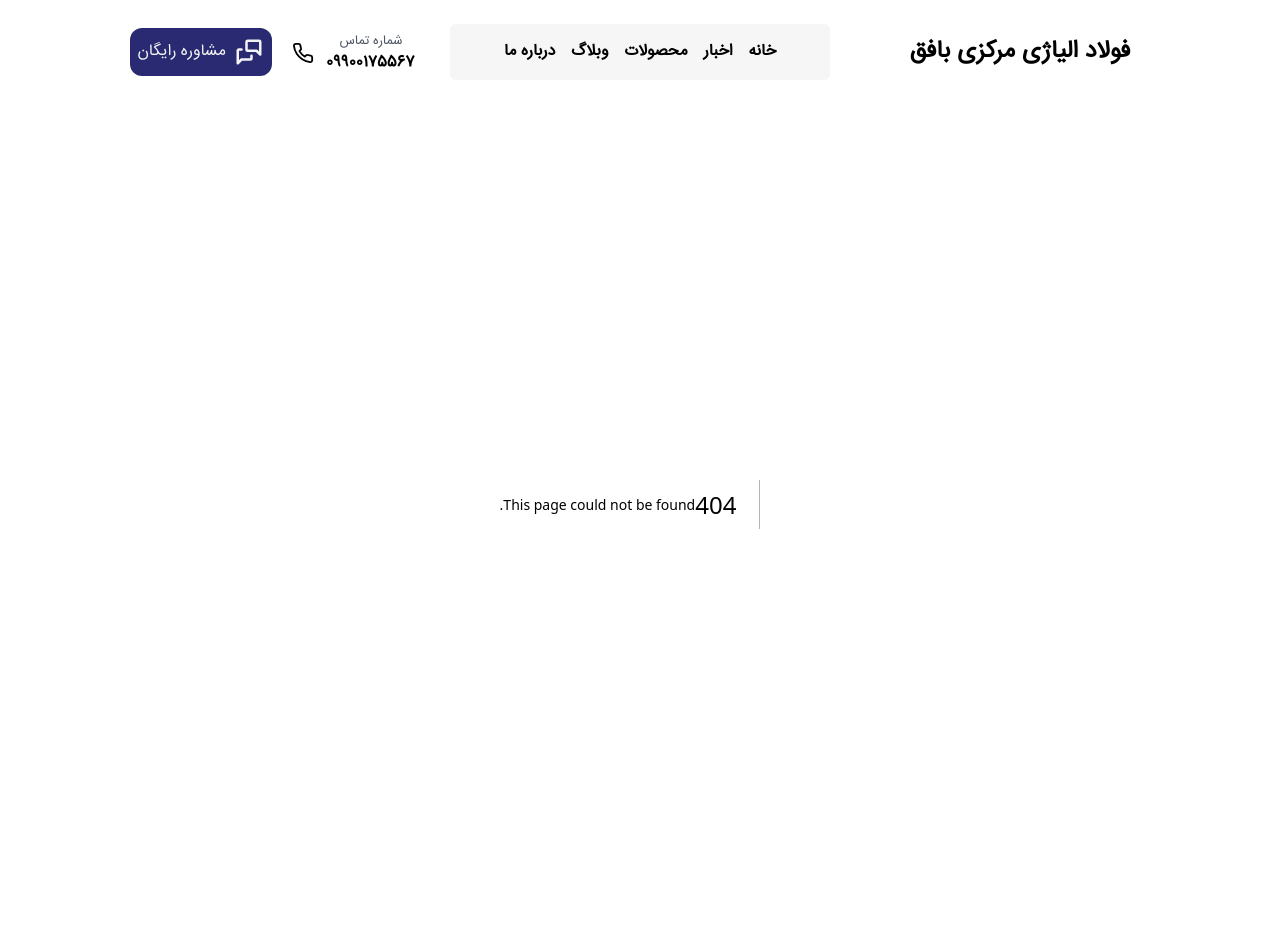
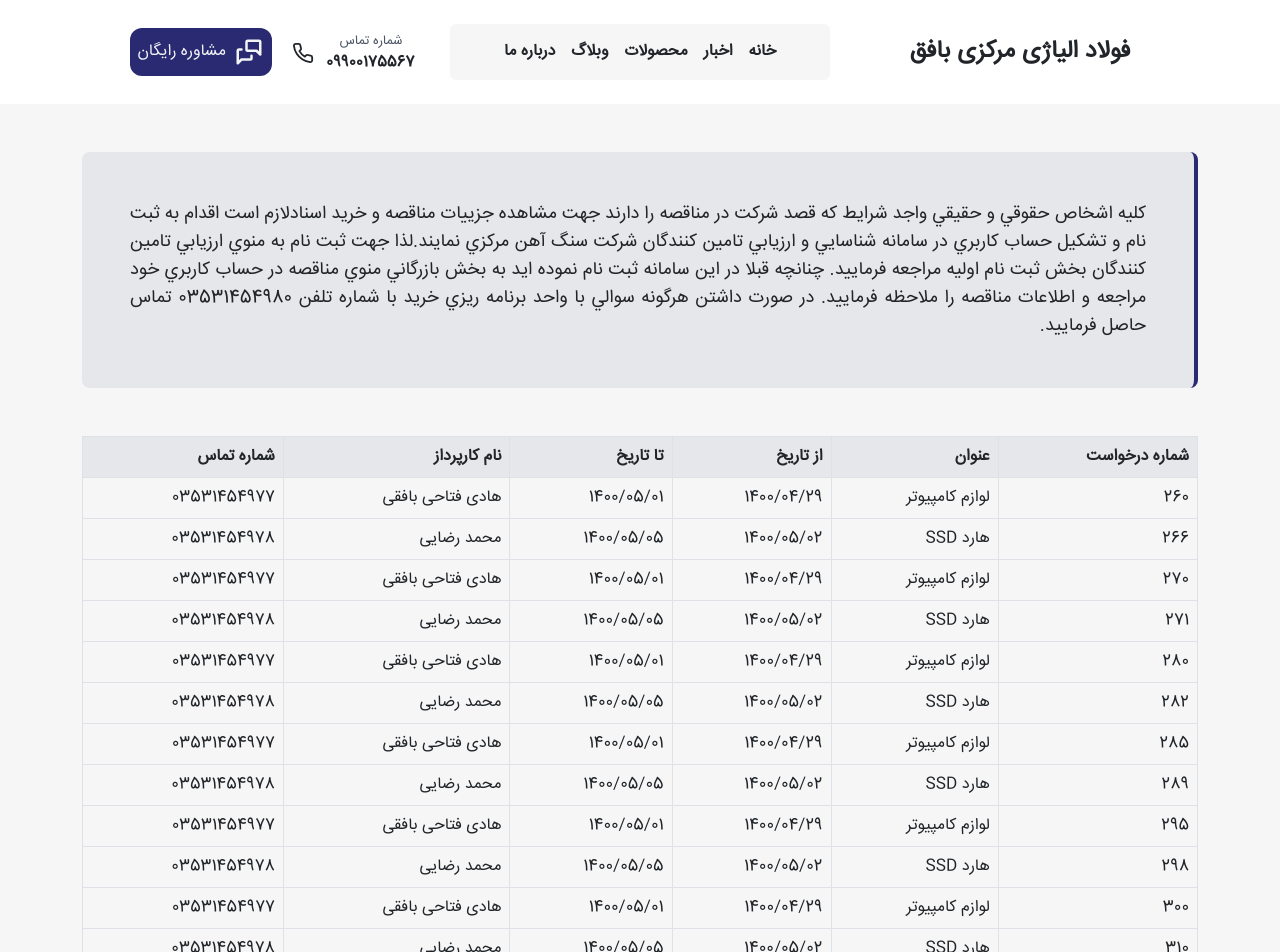
Before and after one commit to DimirvanCompany/Foolad, a Next.js app in the folder my-project/: page /Documents in a window 1280 px wide. Before the commit this address had no page. Shown: the top 952 px of the page. Built offline with nearby package versions, Linux system fonts and the light colour scheme.

Commit message:
add documents and chart

```diff
--- /dev/null
+++ b/my-project/app/Documents/page.js
@@ -0,0 +1,94 @@
+'use client';
+
+import { useState, useMemo } from 'react';
+import { Container } from 'react-bootstrap';
+import { useTable } from 'react-table';
+import * as XLSX from 'xlsx';
+
+export default function AuctionTable() {
+  const data = useMemo(() => [
+    { id: 1, requestNumber: '260', title: 'لوازم کامپیوتر', fromDate: '1400/04/29', toDate: '1400/05/01', buyer: 'هادی فتاحی بافقی', phone: '03531454977' , desc : 'اگهی ماقصه...' },
+    { id: 2, requestNumber: '266', title: 'هارد SSD', fromDate: '1400/05/02', toDate: '1400/05/05', buyer: 'محمد رضایی', phone: '03531454978' },
+    { id: 3, requestNumber: '270', title: 'لوازم کامپیوتر', fromDate: '1400/04/29', toDate: '1400/05/01', buyer: 'هادی فتاحی بافقی', phone: '03531454977' },
+    { id: 4, requestNumber: '271', title: 'هارد SSD', fromDate: '1400/05/02', toDate: '1400/05/05', buyer: 'محمد رضایی', phone: '03531454978' },
+    { id: 5, requestNumber: '280', title: 'لوازم کامپیوتر', fromDate: '1400/04/29', toDate: '1400/05/01', buyer: 'هادی فتاحی بافقی', phone: '03531454977' },
+    { id: 6, requestNumber: '282', title: 'هارد SSD', fromDate: '1400/05/02', toDate: '1400/05/05', buyer: 'محمد رضایی', phone: '03531454978' },
+    { id: 7, requestNumber: '285', title: 'لوازم کامپیوتر', fromDate: '1400/04/29', toDate: '1400/05/01', buyer: 'هادی فتاحی بافقی', phone: '03531454977' },
+    { id: 8, requestNumber: '289', title: 'هارد SSD', fromDate: '1400/05/02', toDate: '1400/05/05', buyer: 'محمد رضایی', phone: '03531454978' },
+    { id: 9, requestNumber: '295', title: 'لوازم کامپیوتر', fromDate: '1400/04/29', toDate: '1400/05/01', buyer: 'هادی فتاحی بافقی', phone: '03531454977' },
+    { id: 10, requestNumber: '298', title: 'هارد SSD', fromDate: '1400/05/02', toDate: '1400/05/05', buyer: 'محمد رضایی', phone: '03531454978' },
+    { id: 11, requestNumber: '300', title: 'لوازم کامپیوتر', fromDate: '1400/04/29', toDate: '1400/05/01', buyer: 'هادی فتاحی بافقی', phone: '03531454977' },
+    { id: 12, requestNumber: '310', title: 'هارد SSD', fromDate: '1400/05/02', toDate: '1400/05/05', buyer: 'محمد رضایی', phone: '03531454978' },
+  ], []);
+
+  const columns = useMemo(() => [
+    { Header: 'شماره درخواست', accessor: 'requestNumber' },
+    { Header: 'عنوان', accessor: 'title' },
+    { Header: 'از تاریخ', accessor: 'fromDate' },
+    { Header: 'تا تاریخ', accessor: 'toDate' },
+    { Header: 'نام کارپرداز', accessor: 'buyer' },
+    { Header: 'شماره تماس', accessor: 'phone' },
+  ], []);
+
+  const { getTableProps, getTableBodyProps, headerGroups, rows, prepareRow } = useTable({ columns, data });
+  const [modalOpen, setModalOpen] = useState(false);
+
+  const exportToExcel = () => {
+    const worksheet = XLSX.utils.json_to_sheet(data);
+    const workbook = XLSX.utils.book_new();
+    XLSX.utils.book_append_sheet(workbook, worksheet, 'Auction Data');
+    XLSX.writeFile(workbook, 'auction_data.xlsx');
+  };
+
+  return (
+    <Container className='my-5'>
+        <div>
+            <h3 className='text-justify my-5 bg-gray-200 p-5 rounded-lg border-r-4 border-[#292a71] text-lg'>
+            کليه اشخاص حقوقي و حقيقي واجد شرايط که قصد شرکت در مناقصه را دارند جهت مشاهده جزييات مناقصه و خريد اسنادلازم است اقدام به ثبت نام و تشکيل حساب کاربري در سامانه شناسايي و ارزيابي تامين کنندگان شرکت سنگ آهن مرکزي نمايند.لذا جهت ثبت نام به منوي ارزيابي تامين کنندگان بخش ثبت نام اوليه مراجعه فرماييد.
+چنانچه قبلا در اين سامانه ثبت نام نموده ايد به بخش بازرگاني منوي مناقصه در حساب کاربري خود مراجعه
+و اطلاعات مناقصه را ملاحظه فرماييد.
+در صورت داشتن هرگونه سوالي با واحد برنامه ريزي خريد با شماره تلفن 03531454980 تماس حاصل فرماييد.
+            </h3>
+        </div>
+        <div className="">
+
+      <table {...getTableProps()} className="w-full border border-gray-300">
+        <thead>
+          {headerGroups.map(headerGroup => (
+            <tr {...headerGroup.getHeaderGroupProps()} className="bg-gray-200">
+              {headerGroup.headers.map(column => (
+                <th {...column.getHeaderProps()} className="border p-2">{column.render('Header')}</th>
+              ))}
+            </tr>
+          ))}
+        </thead>
+        <tbody {...getTableBodyProps()}>
+          {rows.map(row => {
+            prepareRow(row);
+            return (
+              <tr {...row.getRowProps()} className="border cursor-pointer" onClick={() => setModalOpen(true)}>
+                {row.cells.map(cell => (
+                  <td {...cell.getCellProps()} className="border p-2">{cell.render('Cell')}</td>
+                ))}
+              </tr>
+            );
+          })}
+        </tbody>
+
+      </table>
+      <button onClick={exportToExcel} className="mb-4 px-4 py-2 bg-blue-500 text-white rounded mt-4">دانلود Excel</button>
+      {modalOpen && (
+        <div className="fixed inset-0 bg-black bg-opacity-50 flex justify-center items-center">
+          <div className="bg-white p-6 rounded shadow-lg w-3/4 max-w-lg">
+            <h2 className="text-xl font-bold mb-4">جزئیات مناقصه</h2>
+            {data.map(item => (
+                <p className="text-md whitespace-pre-wrap">{item.desc}</p>
+            ))}
+            <button onClick={() => setModalOpen(false)} className="mt-4 px-4 py-2 bg-red-500 text-white rounded cursor-pointer">بستن</button>
+          </div>
+        </div>
+      )}
+    </div>
+    </Container>
+  );
+}
--- /dev/null
+++ b/my-project/app/components/Chart/Chart.js
@@ -0,0 +1,40 @@
+"use client";
+
+import { LineChart, Line, XAxis, YAxis, CartesianGrid, Tooltip, Legend, ResponsiveContainer } from "recharts";
+
+
+
+const data = [
+  { name: "فروردین", value: 2 },
+  { name: "اردیبهشت", value: 5 },
+  { name: "خرداد", value: 10 },
+  { name: "تیر", value: 12 },
+  { name: "مرداد", value: 20 },
+  { name: "شهریور", value: 30 },
+  { name: "مهر", value: 35 },
+  { name: "آبان", value: 40 },
+  { name: "آذز", value: 43 },
+  { name: "دی", value: 48 },
+  { name: "بهمن", value: 49 },
+  { name: "اسفند", value: 50 },
+];
+
+const Chart = () => {
+  return (
+    <>
+    <h1 className="mt-5 mb-3 text-center text-3xl font-bold">پیشرفت پروژه</h1>
+    <ResponsiveContainer width="100%" height={400} className='my-5'>
+      <LineChart data={data}>
+        <CartesianGrid strokeDasharray="4 4" />
+        <XAxis dataKey="name" />
+        <YAxis />
+        <Tooltip />
+        <Legend formatter={(value) => "نمودار پیشرفت پروژه شرکت فولاد آلیاژی مرکزی بافق"}/>
+        <Line type="monotone" dataKey="value" stroke="#292a71" strokeWidth={3}/>
+      </LineChart>
+    </ResponsiveContainer>
+    </>
+  );
+};
+
+export default Chart;
--- a/my-project/app/news/page.js
+++ b/my-project/app/news/page.js
@@ -2,6 +2,7 @@ import { Col, Container, Row } from "react-bootstrap";
 import Image from "next/image";
 import pic from "@/public/assets/images/carpenter.jpg"
 import NewsItem from "./NewsItem";
+import Chart from "../components/Chart/Chart";
 function News() {
     const bottomNewsData = [
         {
@@ -101,13 +102,8 @@ function News() {
                     </Row>
                 </Col>
             </Row>
-            <Row>
-            <h2 className="!border-s-4 !border-[#292A71] p-3 my-4 mx-2.5">مقالات بیشتر را دنبال کنید!</h2>
-            {
-                bottomNewsData.map( item => (
-                    <NewsItem key={item.id} {...item} />
-                ) )
-            }
+            <Row className="mt-5">
+            <Chart />
             </Row>
         </Container>
     );
--- a/my-project/app/page.js
+++ b/my-project/app/page.js
@@ -6,6 +6,7 @@ import Services from "./components/Services/Services";
 import StartStory from "./components/Start-Story/StartStory";
 import ContactForm from "./components/Contact-Form/ContactForm";
 import { Container } from "react-bootstrap";
+import Chart from "./components/Chart/Chart";
 export default function Home() {
   return (
     <>
@@ -14,6 +15,7 @@ export default function Home() {
         <Products />
         <Services />
         <StartStory />
+        <Chart/>
         <ContactForm />
         <Blog />
       </Container>
--- a/my-project/package.json
+++ b/my-project/package.json
@@ -18,8 +18,11 @@
     "react-bootstrap": "^2.10.7",
     "react-dom": "^18.3.1",
     "react-icons": "^5.4.0",
+    "react-table": "^7.8.0",
     "react-toastify": "^11.0.3",
-    "swiper": "^11.2.0"
+    "recharts": "^2.15.1",
+    "swiper": "^11.2.0",
+    "xlsx": "^0.18.5"
   },
   "devDependencies": {
     "autoprefixer": "^10.4.20",
```
Also changed, not shown: 1 other file (tests, documents, lock files or other folders).
